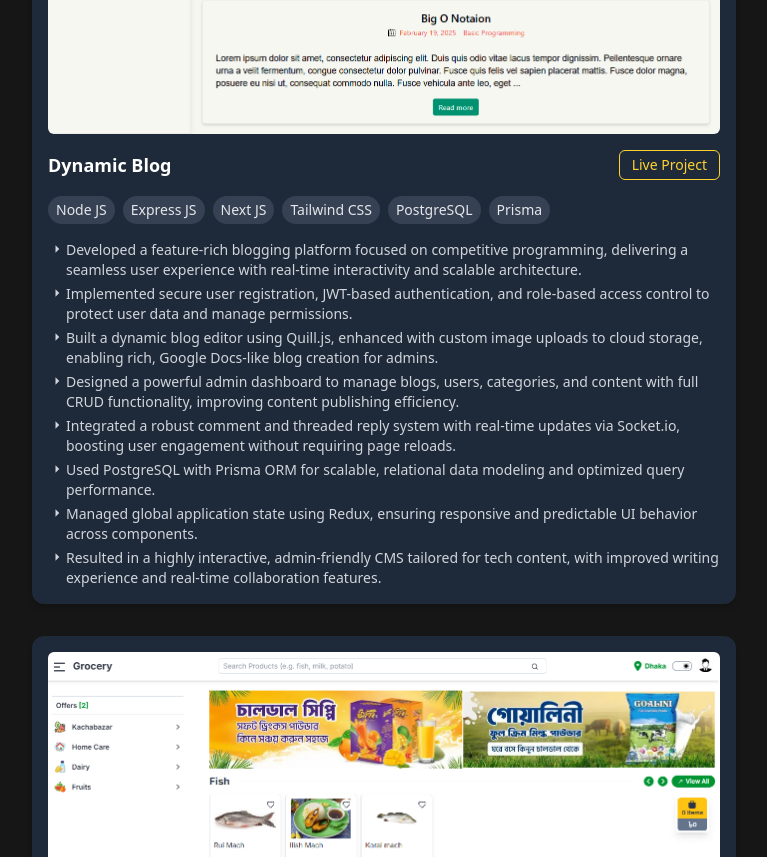
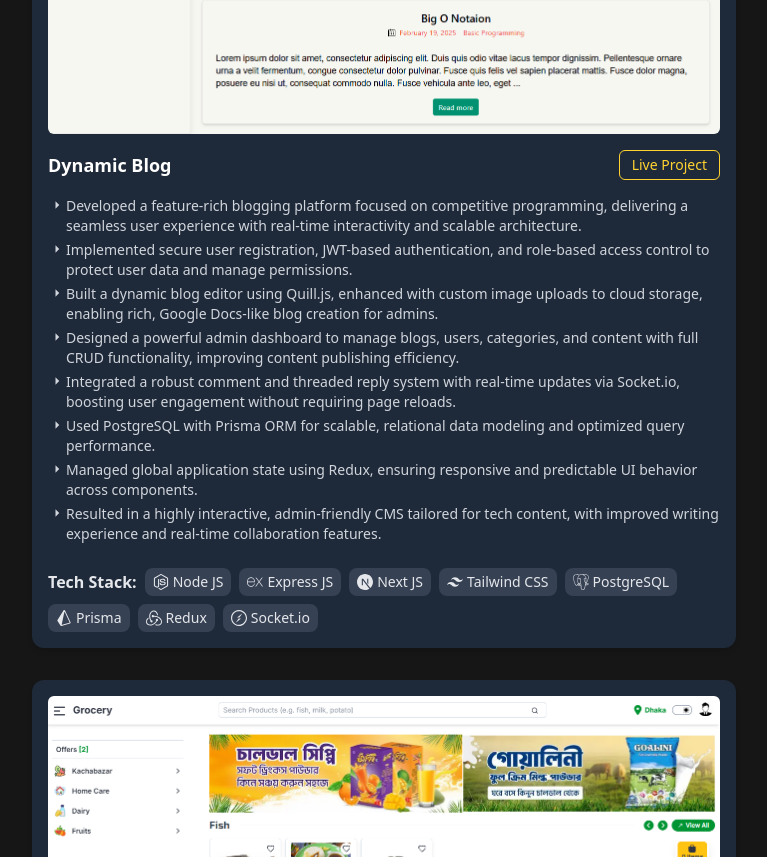
Before and after one commit to RamprosadG/ramprosad-portfolio, a React (Vite) app: page / in a window 1280 px wide. Shown: the part 4543-5400 px from the top of the page, without its empty margins (456-1223 px from the left). Built offline with nearby package versions, Linux system fonts and the light colour scheme; no server answers.

Commit message:
Update the project section and add toph info in the problem solving section

```diff
--- a/src/components/ProblemSolving.tsx
+++ b/src/components/ProblemSolving.tsx
@@ -4,6 +4,7 @@ import codechefImage from "../assets/Codechef.png";
 import atcoderImg from "../assets/Atcoder.png";
 import leetcodeImage from "../assets/LeetCode.png";
 import stopTalkImage from "../assets/Stopstalk.png";
+import tophImage from "../assets/toph.png";
 import SectionTitle from "./SectionTitle";
 
 const problemData = [
@@ -16,7 +17,6 @@ const problemData = [
     contest: "215+",
     rating: "1800",
     title: "Expert",
-    color: "text-cyan-400",
   },
   {
     name: "Codechef",
@@ -27,7 +27,6 @@ const problemData = [
     contest: "34+",
     rating: "1944",
     title: "4Star",
-    color: "text-purple-900",
   },
   {
     name: "AtCoder",
@@ -38,7 +37,6 @@ const problemData = [
     contest: "30+",
     rating: "1101",
     title: "Brown",
-    color: "text-orange-700",
   },
   {
     name: "LeetCode",
@@ -49,7 +47,16 @@ const problemData = [
     contest: "17+",
     rating: "1896",
     title: "Badge: 13",
-    color: "text-yellow-700",
+  },
+  {
+    name: "Toph",
+    handle: "Ramprosad",
+    profileUrl: "https://toph.co/u/RamprosadG",
+    image: tophImage,
+    solving: "230+",
+    contest: "10+",
+    rating: "1697",
+    title: "A",
   },
   {
     name: "StopStalk",
@@ -60,7 +67,6 @@ const problemData = [
     contest: "False",
     rating: "False",
     title: "False",
-    color: "text-purple-900",
   },
 ];
 
--- a/src/components/ProjectCard.tsx
+++ b/src/components/ProjectCard.tsx
@@ -1,11 +1,16 @@
 import React from "react";
+import type { IconType } from "react-icons";
 import { MdArrowRight } from "react-icons/md";
 
+interface TechStack {
+  name: string;
+  icon: IconType;
+}
 interface ProjectCardProps {
   title: string;
   image: string;
   liveLink: string;
-  techStack: string[];
+  techStack: TechStack[];
   description: string[];
 }
 
@@ -38,18 +43,6 @@ const ProjectCard: React.FC<ProjectCardProps> = ({
             </button>
           </a>
         </div>
-
-        <div className="flex flex-wrap gap-2 text-sm">
-          {techStack.map((tech, index) => (
-            <span
-              key={index}
-              className="bg-gray-700 text-gray-200 px-2 py-1 rounded-full"
-            >
-              {tech}
-            </span>
-          ))}
-        </div>
-
         <ul className="list-disc list-inside text-sm text-gray-300 space-y-1">
           {description?.map((item, i) => (
             <li key={i} className="flex items-start">
@@ -58,6 +51,23 @@ const ProjectCard: React.FC<ProjectCardProps> = ({
             </li>
           ))}
         </ul>
+        <div className="pt-2 flex flex-wrap items-center gap-2 text-sm">
+          <span className="text-base font-semibold text-gray-200">
+            Tech Stack:
+          </span>
+          {techStack.map((tech, index) => {
+            const Icon = tech.icon;
+            return (
+              <span
+                key={index}
+                className="flex items-center gap-1 bg-gray-700 text-gray-200 px-2 py-1 rounded-lg"
+              >
+                <Icon className="text-base" />
+                {tech.name}
+              </span>
+            );
+          })}
+        </div>
       </div>
     </div>
   );
--- a/src/components/Projects.tsx
+++ b/src/components/Projects.tsx
@@ -4,6 +4,20 @@ import dynamicBlogImg from "../assets/dynamic-blog.png";
 import portfolioImg from "../assets/portfolio.png";
 import groceryImg from "../assets/grocery.png";
 import SectionTitle from "./SectionTitle";
+import {
+  SiNodedotjs,
+  SiExpress,
+  SiNextdotjs,
+  SiTailwindcss,
+  SiPostgresql,
+  SiPrisma,
+  SiMysql,
+  SiReact,
+  SiJavascript,
+  SiTypescript,
+  SiRedux,
+  SiSocketdotio,
+} from "react-icons/si";
 
 const projects = [
   {
@@ -11,12 +25,14 @@ const projects = [
     image: dynamicBlogImg,
     liveLink: "https://dynamic-blog-client.vercel.app",
     techStack: [
-      "Node JS",
-      "Express JS",
-      "Next JS",
-      "Tailwind CSS",
-      "PostgreSQL",
-      "Prisma",
+      { name: "Node JS", icon: SiNodedotjs },
+      { name: "Express JS", icon: SiExpress },
+      { name: "Next JS", icon: SiNextdotjs },
+      { name: "Tailwind CSS", icon: SiTailwindcss },
+      { name: "PostgreSQL", icon: SiPostgresql },
+      { name: "Prisma", icon: SiPrisma },
+      { name: "Redux", icon: SiRedux },
+      { name: "Socket.io", icon: SiSocketdotio },
     ],
     description: [
       "Developed a feature-rich blogging platform focused on competitive programming, delivering a seamless user experience with real-time interactivity and scalable architecture.",
@@ -34,12 +50,13 @@ const projects = [
     image: groceryImg,
     liveLink: "https://grocery-client-five.vercel.app",
     techStack: [
-      "Node JS",
-      "Express JS",
-      "Next JS",
-      "Tailwind CSS",
-      "MySQL",
-      "Prisma",
+      { name: "Node JS", icon: SiNodedotjs },
+      { name: "Express JS", icon: SiExpress },
+      { name: "Next JS", icon: SiNextdotjs },
+      { name: "Tailwind CSS", icon: SiTailwindcss },
+      { name: "MySQL", icon: SiMysql },
+      { name: "Prisma", icon: SiPrisma },
+      { name: "Redux", icon: SiRedux },
     ],
     description: [
       "Developed a full-featured eCommerce platform for managing grocery products using Next.js, Node.js, Redux, and MySQL.",
@@ -56,7 +73,12 @@ const projects = [
     title: "Portfolio",
     image: portfolioImg,
     liveLink: "https://ramprosad-portfolio.vercel.app",
-    techStack: ["React", "JavaScript", "Typescript", "Tailwind CSS"],
+    techStack: [
+      { name: "React", icon: SiReact },
+      { name: "JavaScript", icon: SiJavascript },
+      { name: "Typescript", icon: SiTypescript },
+      { name: "Tailwind CSS", icon: SiTailwindcss },
+    ],
     description: [
       "Designed and developed a fully responsive personal portfolio website.",
       "Showcases key projects, professional skills, achievements, and contact information.",
```
Also changed, not shown: src/assets/toph.png (added).
